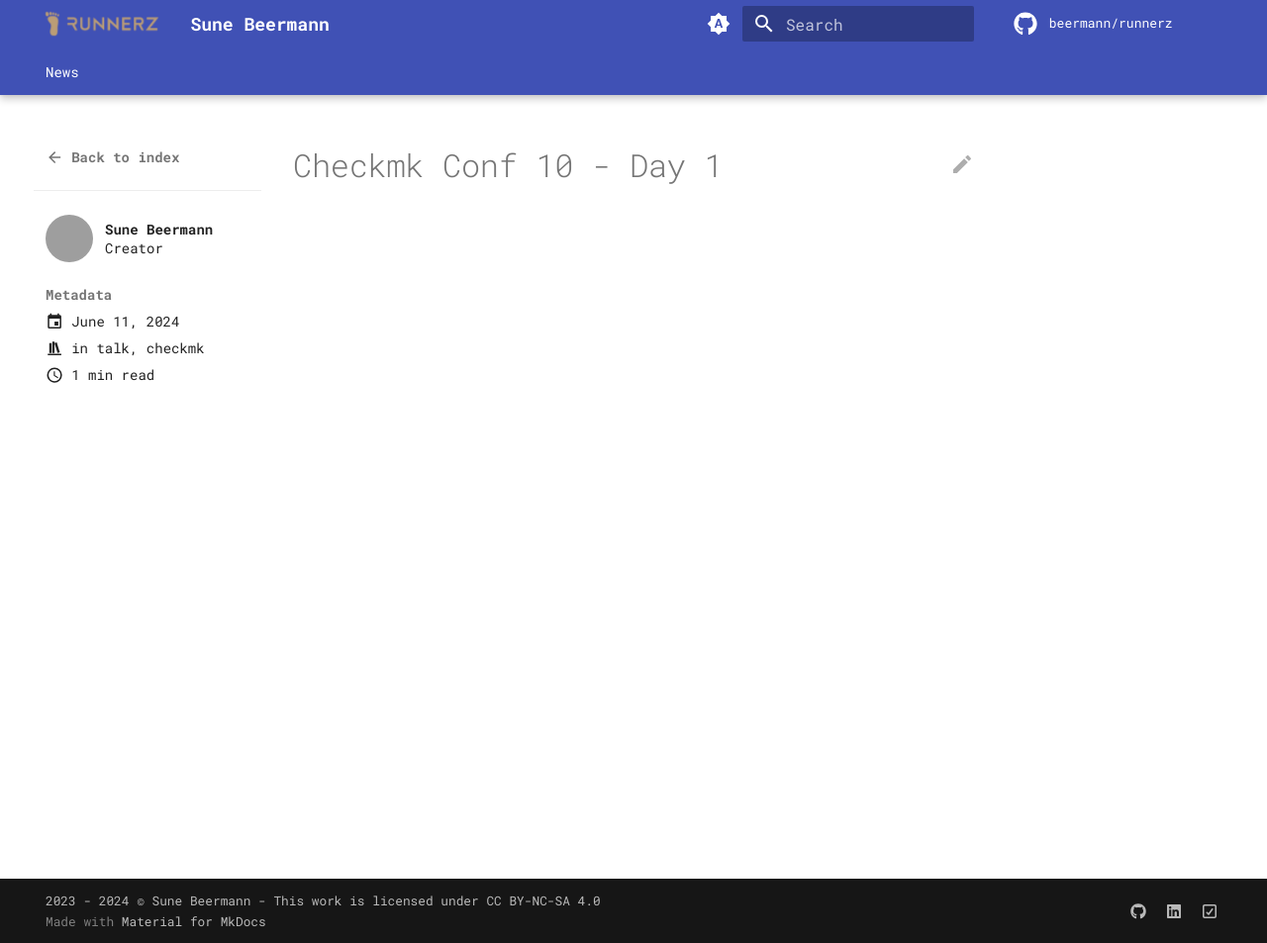
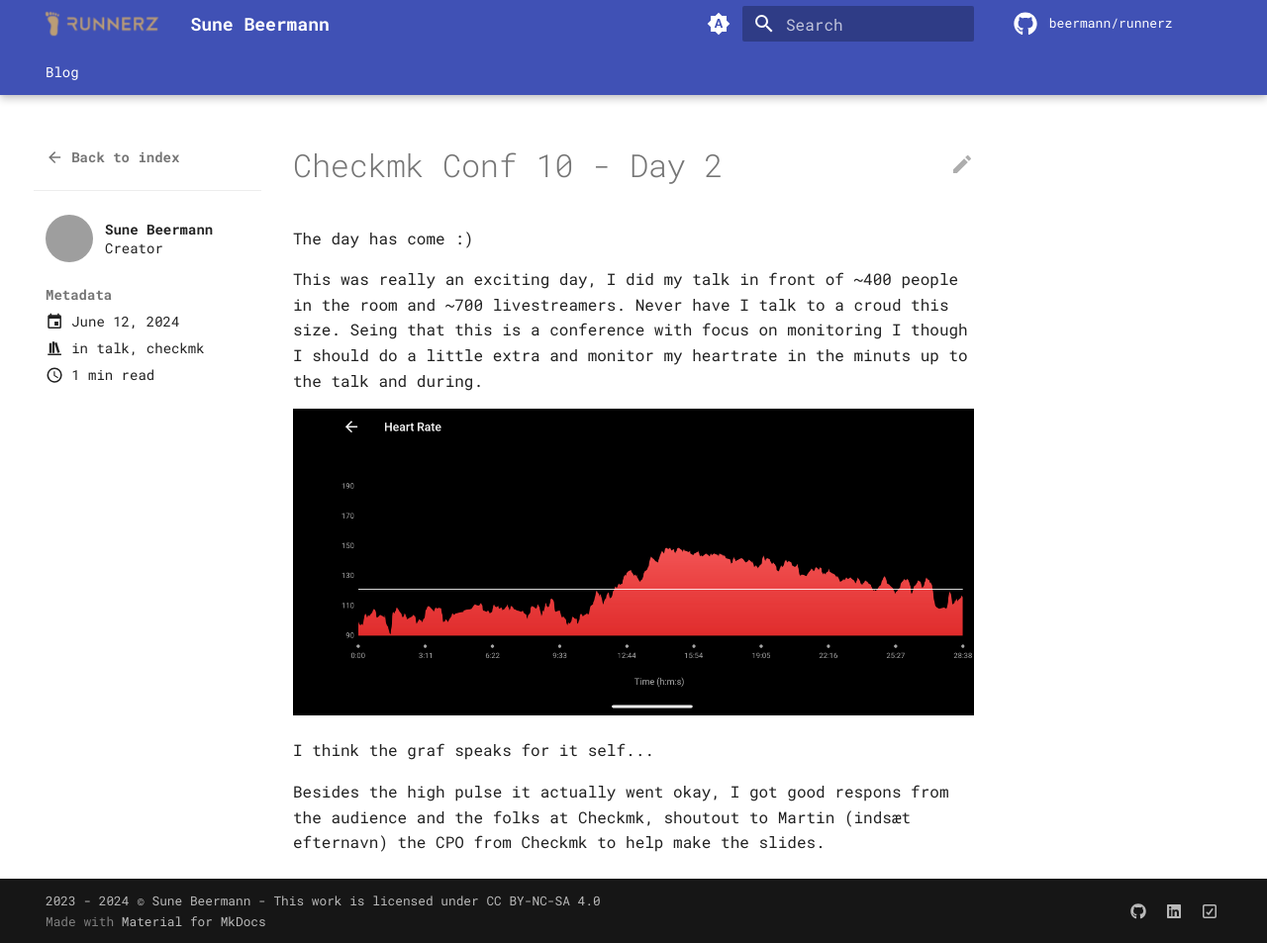
Before and after one commit to beermann/runnerz, an MkDocs documentation site: the page built from docs/blog/posts/2024/cmkconf10_day2.md, in a window 1280 px wide and 953 px high. Shown: the whole window at 99% size. Built offline with MkDocs 1.6.1 and Material for MkDocs 9.7.7, drawn with Linux system fonts in a browser that asks for light colours; comment, search, counter and statistics services are not loaded; grey boxes are pictures that could not be loaded.

Commit message:
more blogs

```diff
--- a/docs/blog/index.md
+++ b/docs/blog/index.md
@@ -1 +1 @@
-# News
+# Blog
--- a/docs/blog/posts/2024/cmkconf10_day2.md
+++ b/docs/blog/posts/2024/cmkconf10_day2.md
@@ -1,9 +1,20 @@
 ---
-title: Checkmk Conf 10 - Day 1
-date: 2024-06-11
+title: Checkmk Conf 10 - Day 2
+date: 2024-06-12
 authors:
   - beermann
 categories:
   - talk
   - checkmk
 ---
+
+The day has come :)
+
+This was really an exciting day, I did my talk in front of ~400 people in the room and ~700 livestreamers. Never have I talk to a croud this size.
+Seing that this is a conference with focus on monitoring I though I should do a little extra and monitor my heartrate in the minuts up to the talk and during.
+
+![heartbeat](../../img/high_load.png)
+
+I think the graf speaks for it self...
+
+Besides the high pulse it actually went okay, I got good respons from the audience and the folks at Checkmk, shoutout to Martin (indsæt efternavn) the CPO from Checkmk to help make the slides.
```
Also changed, not shown: docs/blog/posts/2024/cmkconf10_arriving.md (added, +25 -0 lines), docs/blog/posts/2024/cmkconf10_day1.md (+2 -18 lines).
